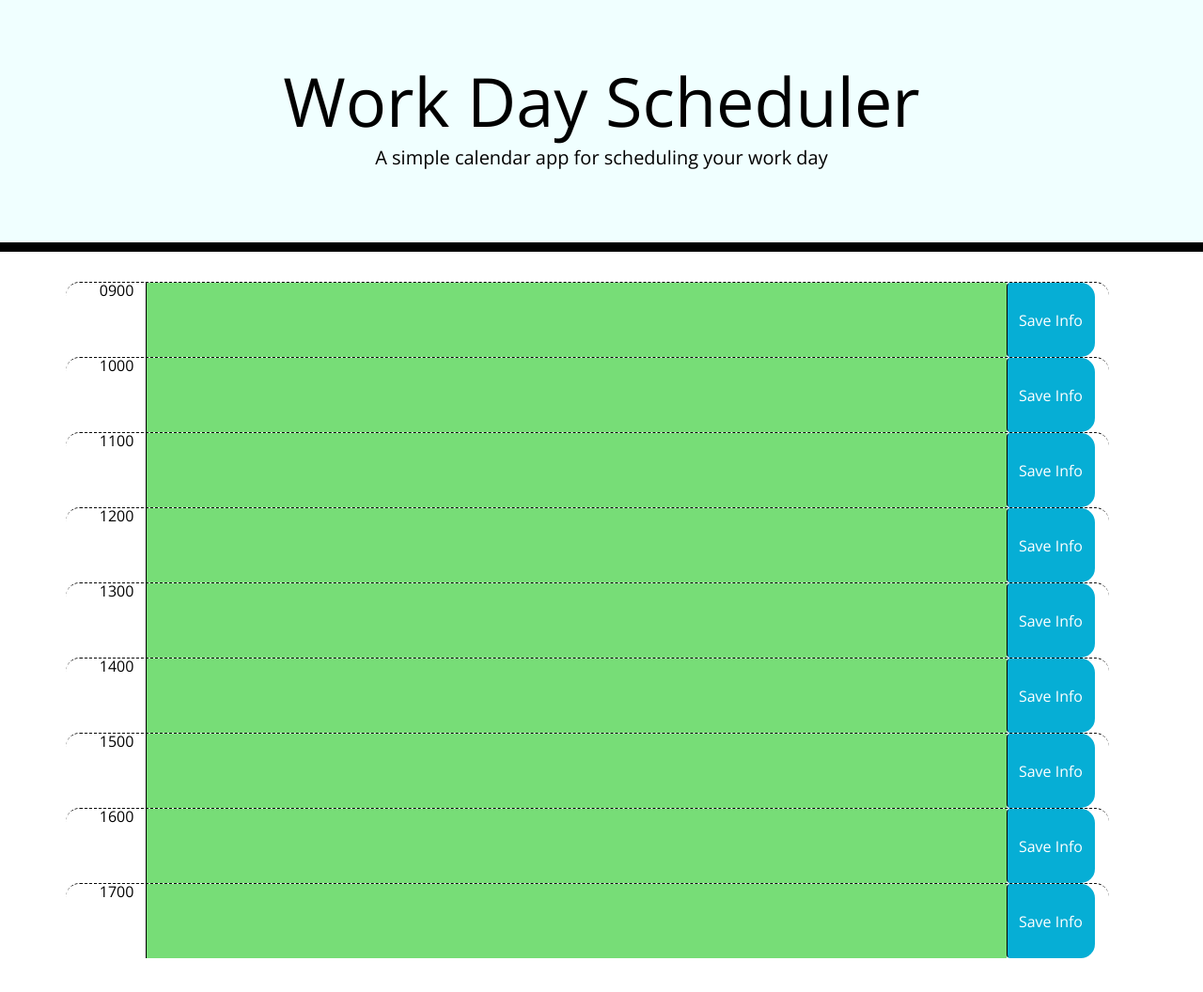
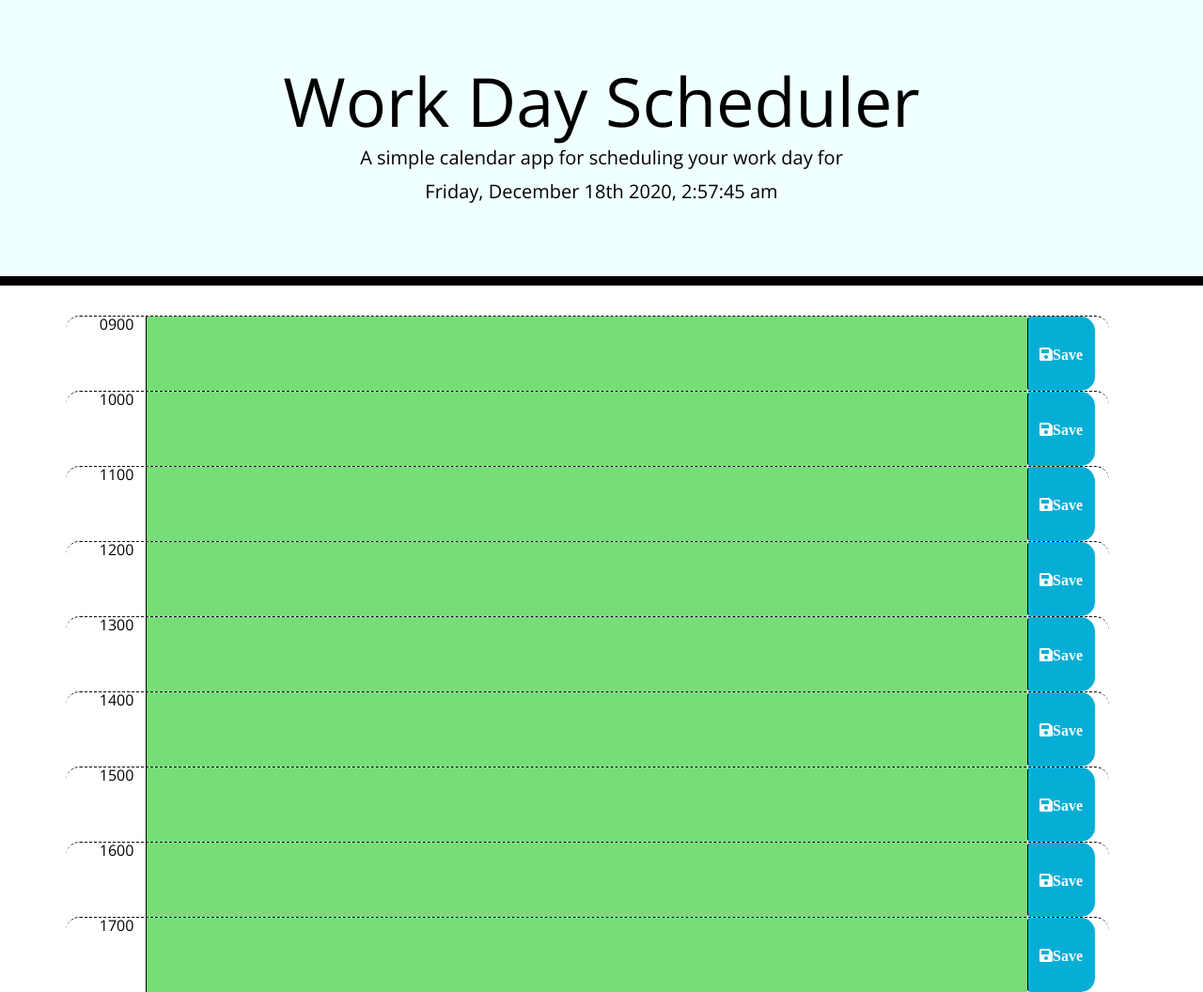
Before and after one commit to AndreDiop/The-Daily-Planner, a plain HTML site: page index.html in a window 1280 px wide. Shown: the whole page at 94% size. Before the commit the page ends 1020 px from the top, so only its background shows below. Drawn offline with nearby package versions, Linux system fonts and the light colour scheme.

Commit message:
visual elements complete

```diff
--- a/index.html
+++ b/index.html
@@ -26,7 +26,7 @@
   <body>
     <header class="jumbotron">
       <h1 class="display-3">Work Day Scheduler</h1>
-      <p class="lead">A simple calendar app for scheduling your work day</p>
+      <p class="lead">A simple calendar app for scheduling your work day for</p>
       <p id="currentDay" class="lead"></p>
     </header>
     <div class="container">
--- a/script.js
+++ b/script.js
@@ -1,7 +1,9 @@
 var hoursArray = ["09", "10", "11", "12", "13", "14", "15", "16", "17"];
 
 var timeNow = moment().format("HH");
+var date = moment().format("dddd, MMMM Do YYYY, h:mm:ss a");
 
+console.log(date);
 function createRow() {
   for (var i = 0; i < hoursArray.length; i++) {
     var row = $("<div>");
@@ -15,9 +17,9 @@ function createRow() {
     textArea.addClass("description col");
 
     var button = $("<button>");
-    button.addClass("saveBtn btn col-auto");
-    button.text("Save Info");
-    // row.append(button);
+    button.addClass("saveBtn btn col-auto fas fa-save");
+    button.text("Save");
+
     row.append(hour).append(textArea).append(button);
     $(".container").append(row);
     if (timeNow < hoursArray[i]) {
@@ -29,5 +31,5 @@ function createRow() {
     }
   }
 }
-
+$("#currentDay").text(date);
 createRow();
```
